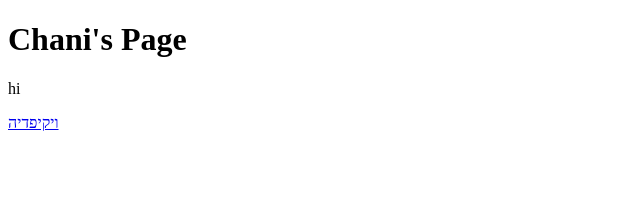
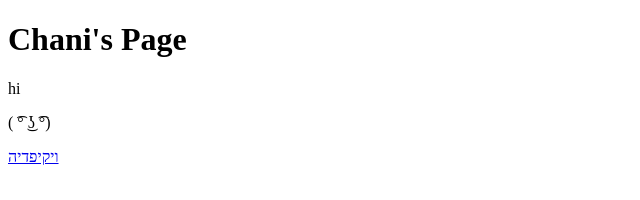
Before and after one commit to chani-glitch/chani, a plain HTML site: page index.html in a window 1280 px wide. Shown: the whole page, without its empty margins (0-640 px from the left). Drawn offline with Linux system fonts and the light colour scheme.

Commit message:
Update index.html emotikon

```diff
--- a/index.html
+++ b/index.html
@@ -6,6 +6,7 @@
 <body>
     <h1>Chani's Page</h1>
     <p>hi</p>
+    <p>( ͡° ͜ʖ ͡°)</p>
     <a href="https://he.wikipedia.org/wiki/%D7%A2%D7%9E%D7%95%D7%93_%D7%A8%D7%90%D7%A9%D7%99">ויקיפדיה</a>
 </body>
 </html>
```
